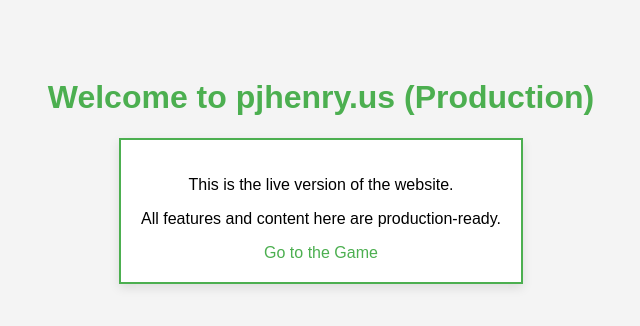
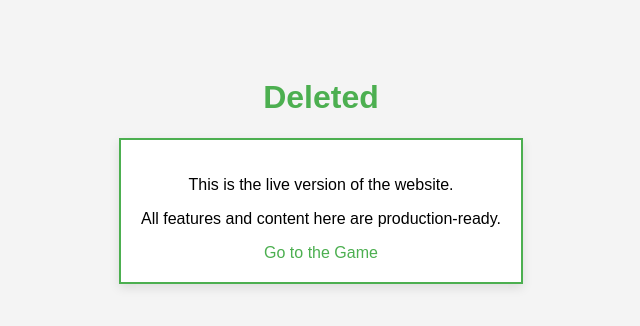
Before and after one commit to zidelen/Chess-Online, a plain HTML site: page index.html in a window 1280 px wide. Shown: the whole page, without its empty margins (319-959 px from the left). Drawn offline with Linux system fonts and the light colour scheme.

Commit message:
Idk anymore

```diff
--- a/index.html
+++ b/index.html
@@ -29,7 +29,7 @@
 </head>
 <body>
 
-    <h1>Welcome to pjhenry.us (Production)</h1>
+    <h1>Deleted</h1>
     <div class="content">
         <p>This is the live version of the website.</p>
         <p>All features and content here are production-ready.</p>
```
